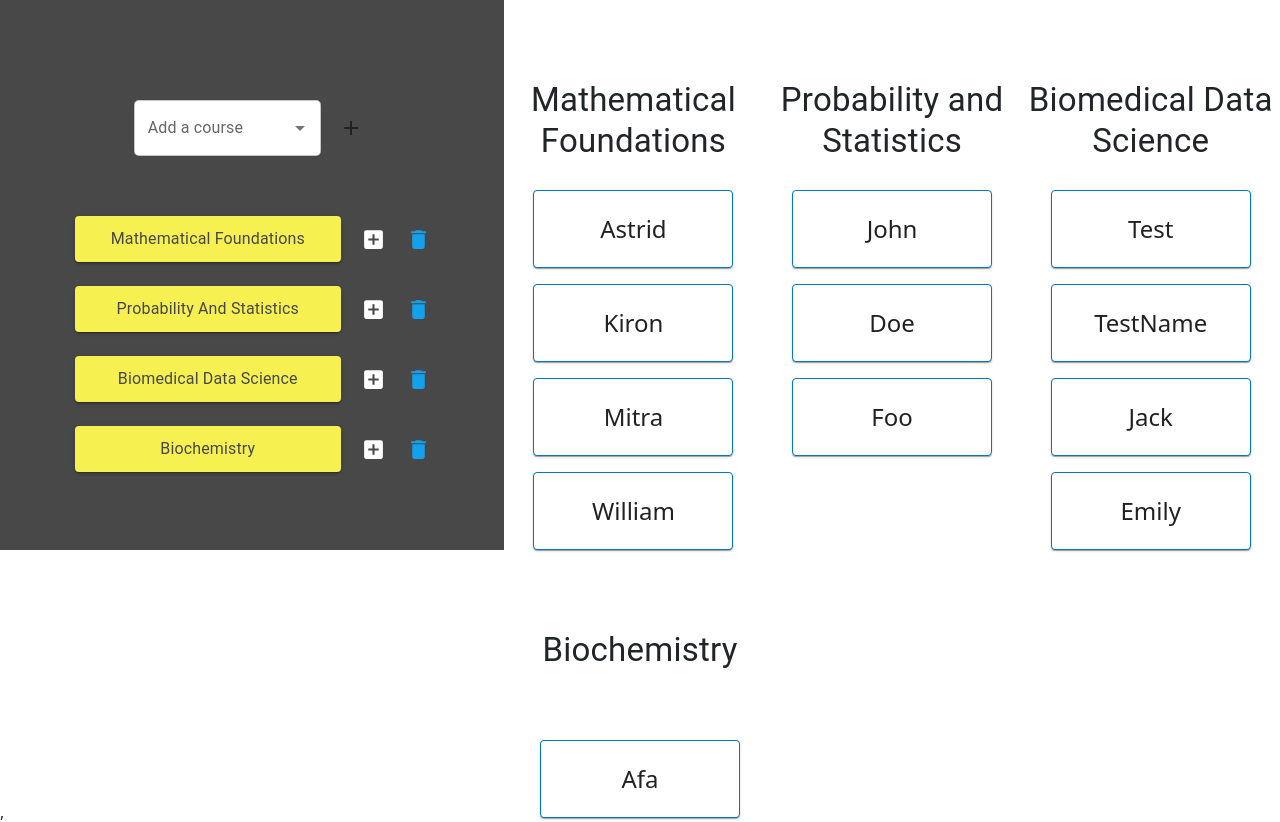
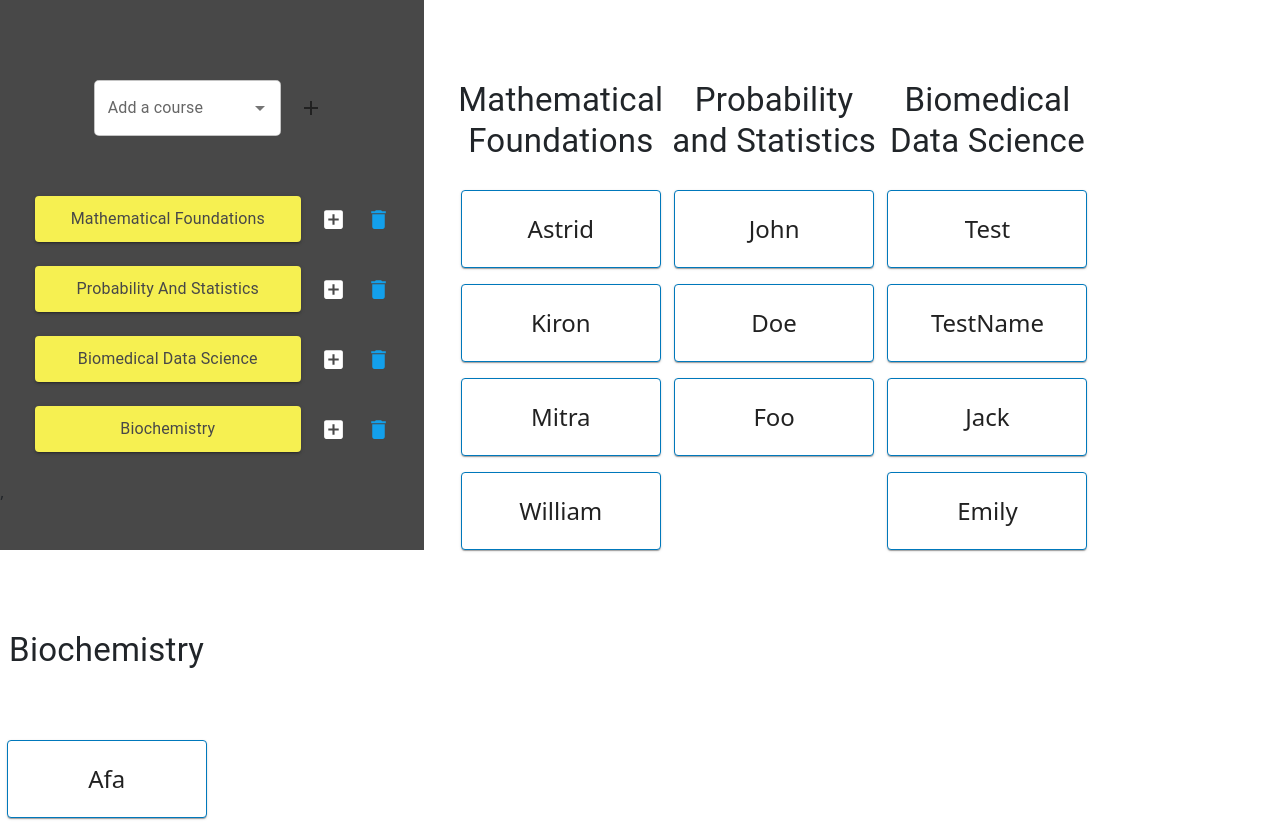
Before and after one commit to AstridKJ/Hophack, a React (Create React App) app: page /study in a window 1280 px wide. Shown: the top 822 px of the page. Built offline with nearby package versions, Linux system fonts and the light colour scheme; no server answers.

Commit message:
minor style fix

```diff
--- a/src/App.css
+++ b/src/App.css
@@ -38,8 +38,8 @@
 }
 
 html {
-  overflow-x: hidden;
-  overflow-y: hidden;
+  /* overflow-x: hidden;
+  overflow-y: hidden; */
 }
 
 #outlined-basic {
--- a/src/SearchPage/index.js
+++ b/src/SearchPage/index.js
@@ -16,6 +16,7 @@ import Autocomplete from '@mui/material/Autocomplete';
 import AddIcon from '@mui/icons-material/Add';
 import FormModal from "../FormModal";
 import 'bootstrap/dist/css/bootstrap.css';
+import Container from 'react-bootstrap/Container';
 
 const theme = createTheme({
     typography: {
@@ -109,7 +110,9 @@ function SearchPage() {
 
     function addCourse() {
         const newId = Date.now()
-        setCourses({...courses, [newId]: {name: courseEntered, students: []}})
+        if (courseEntered) {
+            setCourses({...courses, [newId]: {name: courseEntered, students: []}})
+        }
     }
 
     function handleFormPopup(id) {
@@ -118,8 +121,8 @@ function SearchPage() {
 
     return (
         <div>
-        <Grid container direction="row" style={{paddingLeft:'0px', height:'100vh'}}>
-            <div style={{marginLeft:'0px', paddingRight:'80px', paddingTop:'100px', backgroundColor:'#484848'}}>
+        <Grid container direction="row" style={{height:'60vh'}}>
+            <div style={{marginLeft:'-40px', paddingRight:'40px', paddingTop:'80px', paddingBottom:'60px', marginRight:'30px', backgroundColor:'#484848'}}>
             <Grid item container direction="column" spacing='60px' style={{  marginLeft: '10px',}} xs alignItems="center">
                 <Grid item style={{width:'70%'}}>
 
@@ -164,9 +167,8 @@ function SearchPage() {
             </Grid>
             </div>
 
-
             {Object.keys(courses).map((id) =>
-            <Grid container item xs style={{paddingTop:'80px'}}>
+            <Grid xs="2" style={{paddingTop:'80px'}}>
                 <Grid item xs>
                     <Typography variant="h4" align="center" style={{marginBottom:'30px', height: '80px', fontSize: '33px'}}>
                         {courses[id].name}
```
